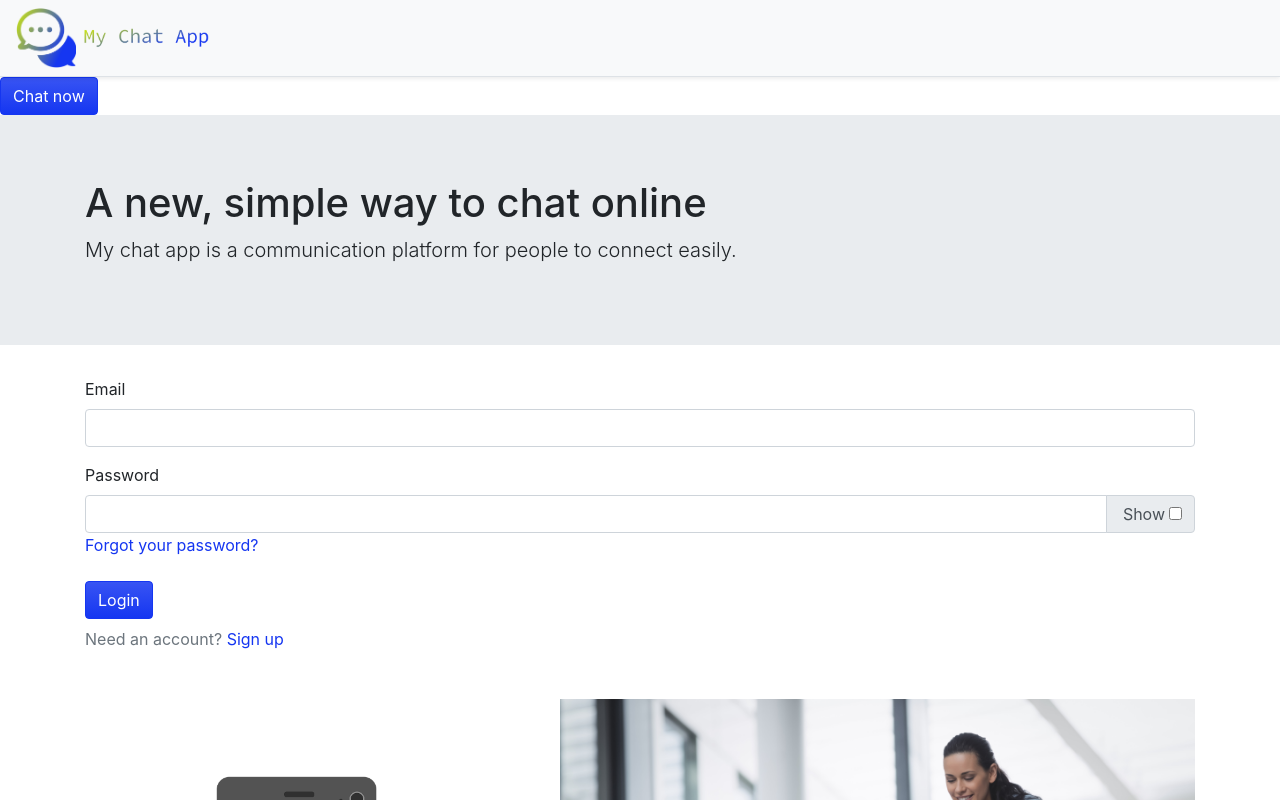
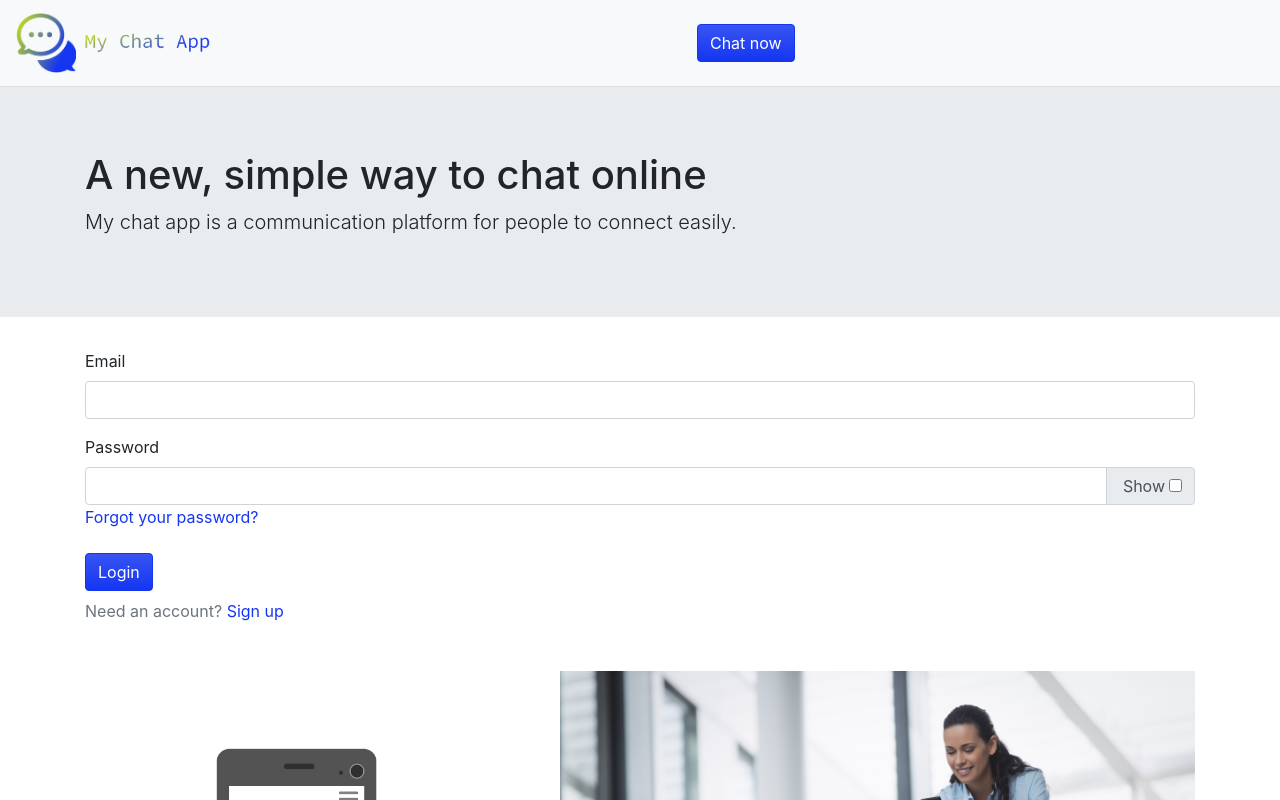
Before and after one commit to valtur11/My-chat-app, a Next.js app in the folder client/: page / in a window 1280 px wide. Shown: the top 800 px of the page. Built offline with nearby package versions, Linux system fonts and the light colour scheme.

Commit message:
Move header content and chat now button to navbar

```diff
--- a/client/components/Layout.js
+++ b/client/components/Layout.js
@@ -1,27 +1,35 @@
 import Head from 'next/head';
 import Link from 'next/link';
 import PropTypes from 'prop-types';
+import { useRouter } from 'next/router';
 
 function Layout({ children, date }) {
+  const router = useRouter();
+
   return (
     <>
       <Head>
         <title>My chat app</title>
         <meta name='viewport' content='width=device-width, initial-scale=1, shrink-to-fit=no'></meta>
-        <link rel='icon' href='/favicon.png' />
+        <link rel="icon" type="image/png" href="/favicon.png" />
       </Head>
 
-      <header className = 'sticky-top bg-white border-bottom shadow-sm'>
-        <nav className="navbar navbar-light bg-light">
-          <Link className="navbar-brand" href='/'>
-            <a> <img  src='/favicon.png' className='img-fluid' width='60' height='auto' /> <img  src='/profile.png' className='img-fluid' width='130' height='30' /> </a>
+      <header className = 'border-bottom shadow-sm bg-white'>
+        <nav className="navbar sticky-top navbar-light bg-light">
+          <Link href='/'>
+            <a className="navbar-brand"> <img src='/favicon.png' className='img-fluid' width='60' height='auto' /> <img  src='/profile.png' className='img-fluid' width='130' height='30' /> </a>
           </Link>
+          <ul className="d-md-flex d-block flex-row mx-md-auto mx-0 navbar-nav">
+            <li className={router.pathname === '/chat' ? 'nav-item active' : 'nav-item'}>
+              <Link href='/chat'>
+                <a className='nav-link'><button className='btn btn-primary btn-large'>Chat now</button></a>
+              </Link>
+
+            </li>
+          </ul>
         </nav>
       </header>
       <main role = 'main'>
-        <Link href='/chat'>
-          <a><button className='btn btn-primary btn-large'>Chat now</button></a>
-        </Link>
         {children}
       </main>
       <footer className = 'pt-4 my-md-5 pt-md-5 border-top text-muted'>
```
